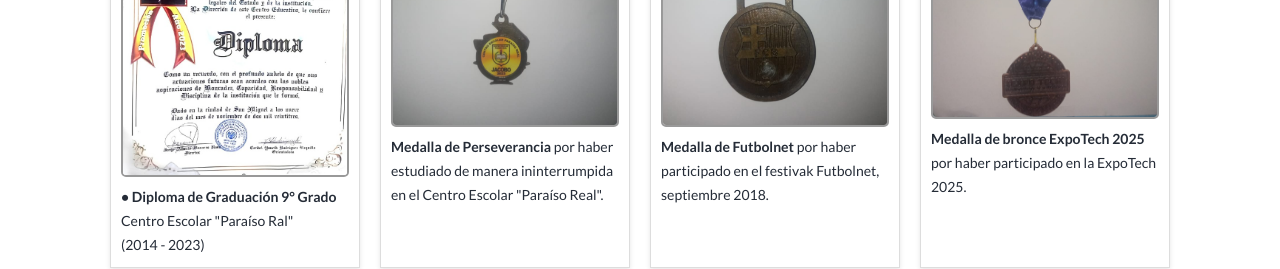
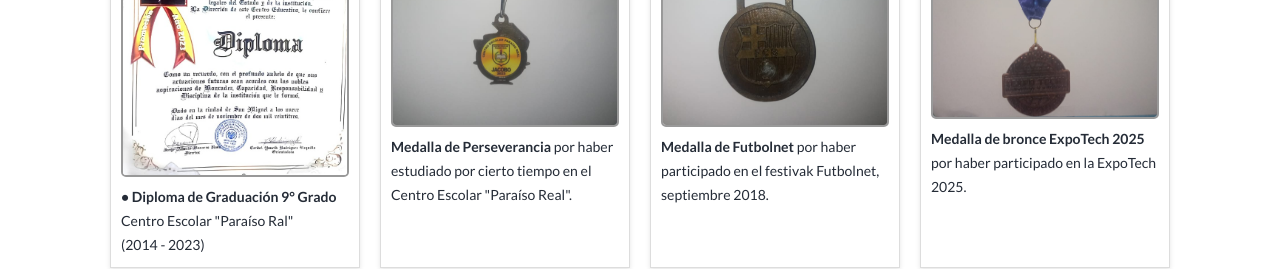
Before and after one commit to Jacobo2007/Jacobo.Contreras, a plain HTML site: page index.html in a window 1280 px wide. Shown: the part 4760-5029 px from the top of the page. Drawn offline with Linux system fonts and the light colour scheme.

Commit message:
Update index.html

```diff
--- a/index.html
+++ b/index.html
@@ -575,7 +575,7 @@ creatividad. Unos motivos para seguir creciendo es mi familia y los conocimiento
     <!-- Medallas -->
     <div class="card medalla">
       <img src="img/medellas/paraiso.jpg" alt="Medalla de Perseverancia">
-      <p><strong>Medalla de Perseverancia</strong> por haber estudiado de manera ininterrumpida en el Centro Escolar "Paraíso Real".</p>
+      <p><strong>Medalla de Perseverancia</strong> por haber estudiado por cierto tiempo en el Centro Escolar "Paraíso Real".</p>
     </div>
 
     <div class="card medalla">
```
